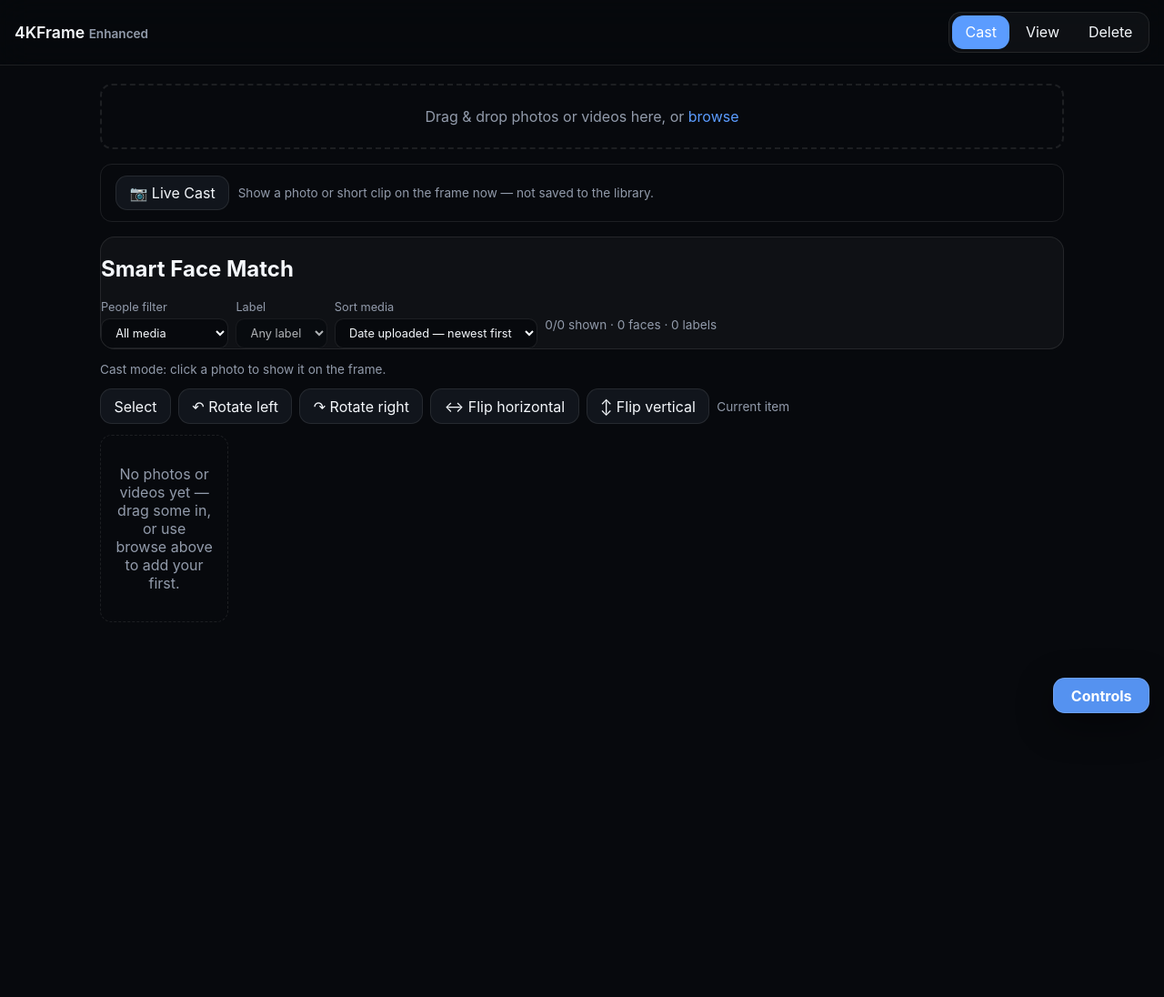
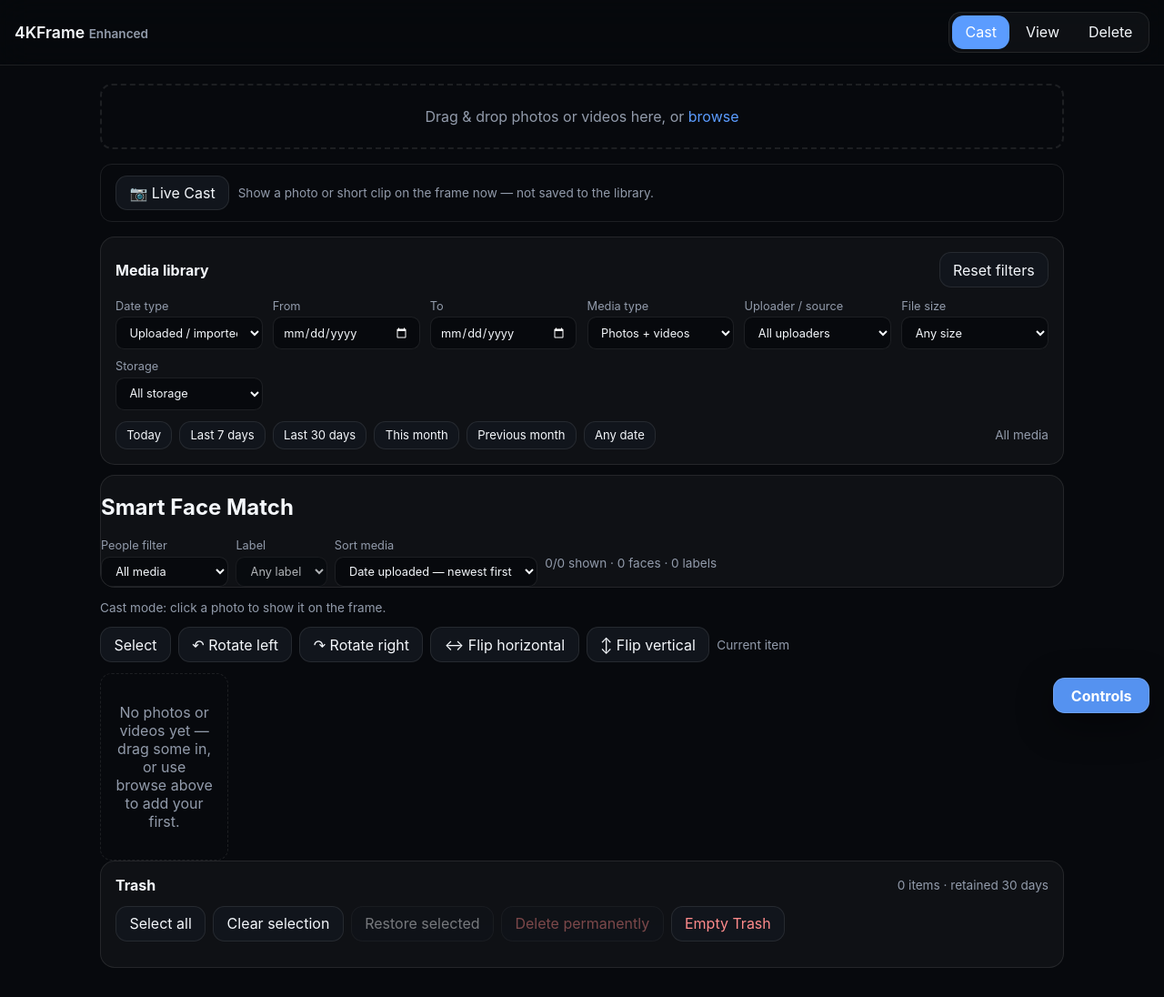
Before and after one commit to k6subramaniam/4KFrame-Enhanced, a website built with Vite: page admin/index.html in a window 1280 px wide. Shown: the whole page at 91% size. Before the commit the page ends 800 px from the top, so only its background shows below. Built offline with nearby package versions, Linux system fonts and the light colour scheme; no server answers; files whose address does not match are found by name.

Commit message:
feat(admin): add media filters and trash management UI

```diff
--- a/admin/index.html
+++ b/admin/index.html
@@ -149,6 +149,19 @@
       #drop.busy { border-color:var(--accent); opacity:.7; pointer-events:none; }
       #drop.busy::after { content:attr(data-status); position:absolute; inset:0; display:flex; align-items:center; justify-content:center; background:rgba(11,13,18,.85); border-radius:.8rem; color:var(--fg); }
       .people-controls select { font:inherit; color:var(--fg); background:var(--bg); border:1px solid var(--line); border-radius:.6rem; padding:.45rem .7rem; }
+      .library-panel-content { padding:1rem; }
+      .library-panel-head { display:flex; align-items:center; justify-content:space-between; gap:.75rem; margin-bottom:.8rem; }
+      .library-panel-head h2 { margin:0; font-size:1rem; }
+      .library-filters { display:grid; grid-template-columns:repeat(auto-fit,minmax(150px,1fr)); gap:.7rem; align-items:end; }
+      .library-filters select, .library-filters input { width:100%; box-sizing:border-box; font:inherit; color:var(--fg); background:var(--bg); border:1px solid var(--line); border-radius:.6rem; padding:.52rem .65rem; }
+      .date-presets { margin-top:.75rem; }
+      .date-presets button { padding:.42rem .7rem; font-size:.82rem; }
+      #media-filter-summary { margin-left:auto; }
+      #trash-grid { margin-top:.8rem; }
+      #trash-grid .tile { aspect-ratio:1; }
+      #trash-delete, #trash-empty { color:#ff8b8b; }
+      #trash-actions button:disabled { opacity:.45; cursor:not-allowed; }
+      .trash-expiry { position:absolute; left:.4rem; bottom:.4rem; background:rgba(0,0,0,.72); border-radius:.4rem; padding:.15rem .4rem; font-size:.68rem; }
       .hidden { display:none !important; }
       a { color:var(--accent); }
       #login { position:fixed; inset:0; background:var(--bg); display:flex; align-items:center; justify-content:center; z-index:50; }
@@ -246,6 +259,60 @@
         </section>
         <div id="settings"></div>
       </section>
+      <section class="panel" id="media-filter-panel" aria-label="Media library filters">
+        <div class="library-panel-content">
+          <div class="library-panel-head">
+            <h2>Media library</h2>
+            <button id="media-filter-reset" type="button">Reset filters</button>
+          </div>
+          <div class="library-filters">
+            <label class="field">Date type
+              <select id="media-date-field">
+                <option value="uploaded">Uploaded / imported</option>
+                <option value="created">Original created</option>
+              </select>
+            </label>
+            <label class="field">From
+              <input id="media-date-start" type="date" />
+            </label>
+            <label class="field">To
+              <input id="media-date-end" type="date" />
+            </label>
+            <label class="field">Media type
+              <select id="media-kind-filter">
+                <option value="all">Photos + videos</option>
+                <option value="photo">Photos only</option>
+                <option value="video">Videos only</option>
+              </select>
+            </label>
+            <label class="field">Uploader / source
+              <select id="media-uploader-filter"><option value="all">All uploaders</option></select>
+            </label>
+            <label class="field">File size
+              <select id="media-size-filter">
+                <option value="all">Any size</option>
+                <option value="under-10mb">Under 10 MB</option>
+                <option value="10-100mb">10–100 MB</option>
+                <option value="100mb-1gb">100 MB–1 GB</option>
+                <option value="over-1gb">1 GB+</option>
+                <option value="unknown">Size unknown</option>
+              </select>
+            </label>
+            <label class="field">Storage
+              <select id="media-storage-filter"><option value="all">All storage</option></select>
+            </label>
+          </div>
+          <div class="row date-presets" aria-label="Quick date ranges">
+            <button type="button" data-date-preset="today">Today</button>
+            <button type="button" data-date-preset="7-days">Last 7 days</button>
+            <button type="button" data-date-preset="30-days">Last 30 days</button>
+            <button type="button" data-date-preset="this-month">This month</button>
+            <button type="button" data-date-preset="last-month">Previous month</button>
+            <button type="button" data-date-preset="clear">Any date</button>
+            <span class="muted" id="media-filter-summary">All media</span>
+          </div>
+        </div>
+      </section>
       <section class="panel" id="people-panel">
         <h2>Smart Face Match</h2>
         <div class="row people-controls">
@@ -282,7 +349,7 @@
       </div>
       <div id="bulk-toolbar" role="toolbar" aria-label="Selected media actions">
         <span id="selection-count" aria-live="polite">0 selected</span>
-        <button id="select-visible" type="button">Select all visible</button>
+        <button id="select-visible" type="button">Select all matching</button>
         <button id="clear-selection" type="button">Clear</button>
         <button id="bulk-delete" type="button" data-requires-selection disabled>Delete selected</button>
         <button id="bulk-favorite" type="button" data-requires-selection disabled>Add to Favorites</button>
@@ -291,6 +358,22 @@
         <span class="muted">Favorites participate in automatic playback.</span>
       </div>
       <div id="grid" class="grid"></div>
+      <section class="panel" id="trash-panel" aria-label="Trash">
+        <div class="library-panel-content">
+          <div class="library-panel-head">
+            <h2>Trash</h2>
+            <span class="muted" id="trash-summary">0 items · retained 30 days</span>
+          </div>
+          <div class="row" id="trash-actions" role="toolbar" aria-label="Trash actions">
+            <button id="trash-select-all" type="button">Select all</button>
+            <button id="trash-clear" type="button">Clear selection</button>
+            <button id="trash-restore" type="button" disabled>Restore selected</button>
+            <button id="trash-delete" type="button" disabled>Delete permanently</button>
+            <button id="trash-empty" type="button">Empty Trash</button>
+          </div>
+          <div id="trash-grid" class="grid"></div>
+        </div>
+      </section>
     </main>
     <!-- Non-blocking feedback. aria-live so screen readers announce it without stealing
          focus; confirmations render buttons inside and are focus-managed by main.ts. -->
```
